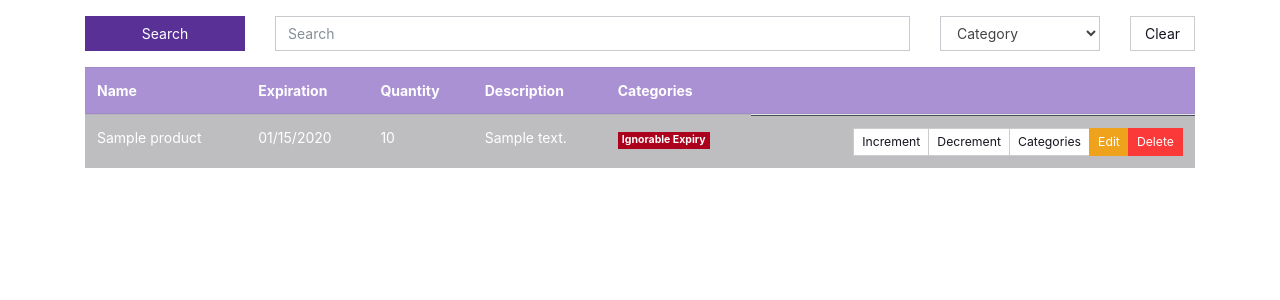
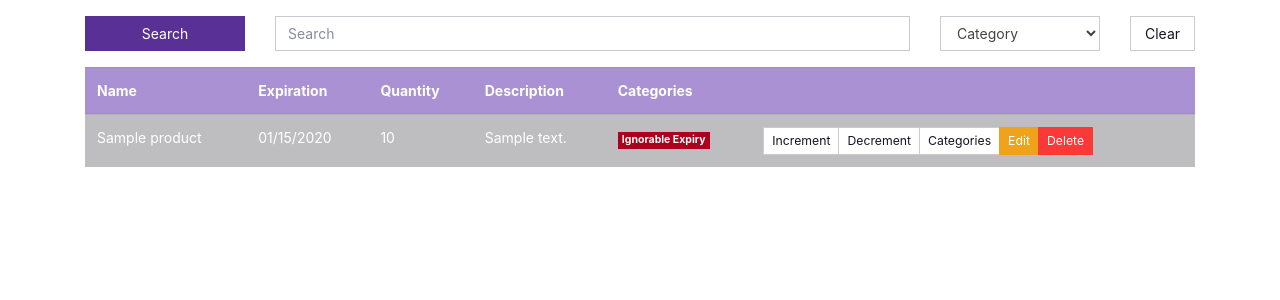
Before and after one commit to MATTALUI/foodstoragemonitor, a Flask app: page /storage-items/ in a window 1280 px wide. Shown: the part 83-383 px from the top of the page. Run offline with Flask 2, Linux system fonts and the light colour scheme; data comes from the database, SQL or seed files in the repository; tables that the repository leaves empty hold one stand-in row (values such as "Sample post"); some libraries are stand-ins or nearby versions.

Commit message:
fix broken table style; Scooby snack, jurassic plastic, gas booby trap

```diff
--- a/templates/items/index.html
+++ b/templates/items/index.html
@@ -78,7 +78,7 @@
                     {{ category.to_chip_ele()|safe }}
                   {% endfor %}
                 </td>
-                <td class="justify-content-end d-none d-md-flex">
+                <td class="justify-content-end d-none d-md-table-cell">
                   <div class="btn-group">
                     <a class="btn btn-sm btn-secondary increment">Increment</a>
                     <a class="btn btn-sm btn-secondary decrement">Decrement</a>
```
